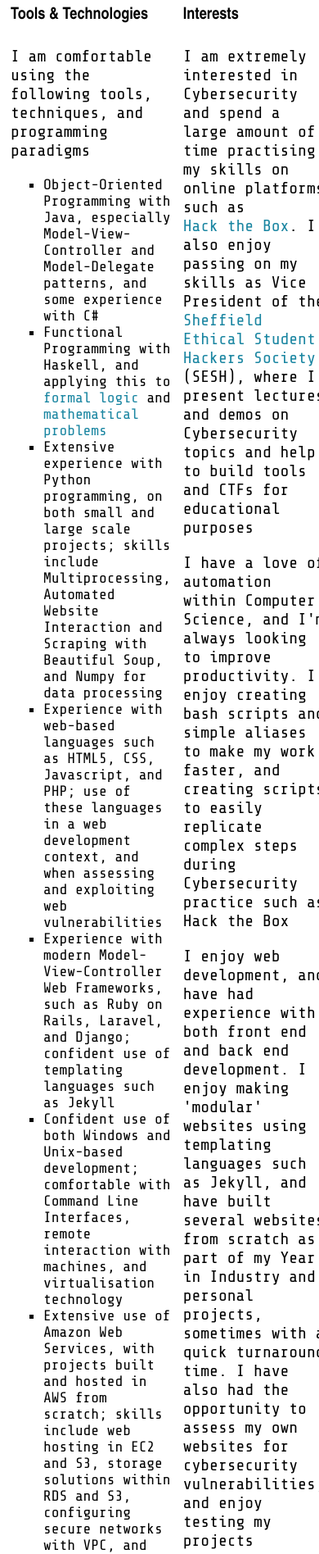
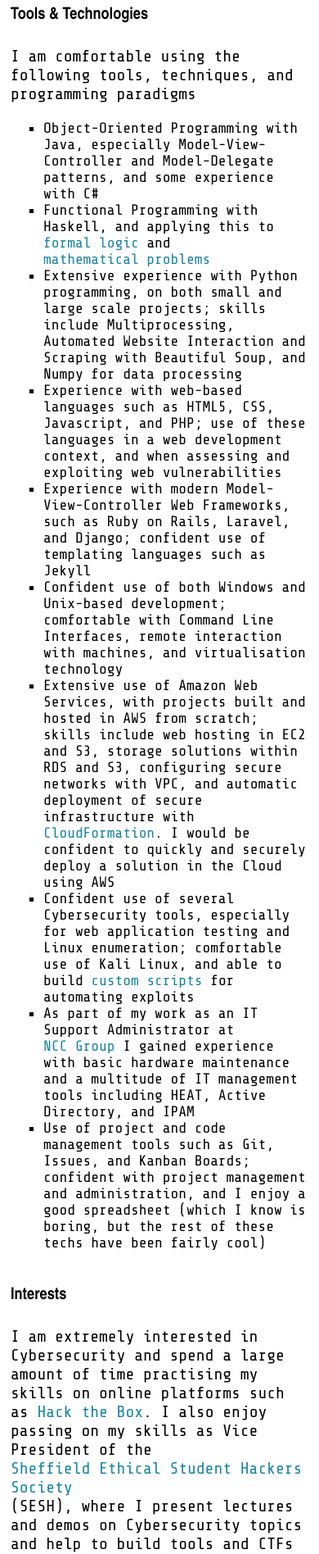
Before and after one commit to Twigonometry/mac-goodwin.com, a Jekyll site: the page built from mac-goodwin/compsci/index.html, in a window 390 px wide. Shown: the part 2402-4298 px from the top of the page at 82% size. Built offline with Jekyll 4.4.1, drawn with Linux system fonts in a browser that asks for light colours; some web fonts are replaced.

Commit message:
Make tools and interests boxes responsive

```diff
--- a/mac-goodwin/_sass/main.scss
+++ b/mac-goodwin/_sass/main.scss
@@ -40,7 +40,7 @@ body {
   flex-direction: column;
 }
 
-.flex-row .text {
+.flex-row .text, .row-col-flex .text {
   margin: 0 2%;
 }
 
--- a/mac-goodwin/compsci/index.html
+++ b/mac-goodwin/compsci/index.html
@@ -47,7 +47,7 @@ custom_font: https://fonts.googleapis.com/css2?family=Share+Tech+Mono&display=sw
         </div>
     </div>
 
-    <div class="flex-row">
+    <div class="row-col-flex">
         <div class=text>
             <h4>Tools & Technologies</h4>
 
```
